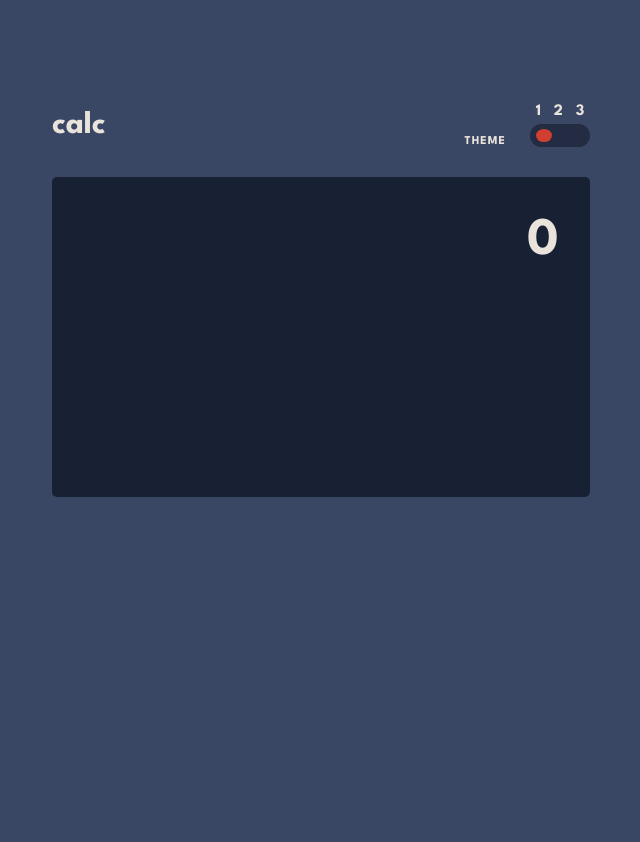
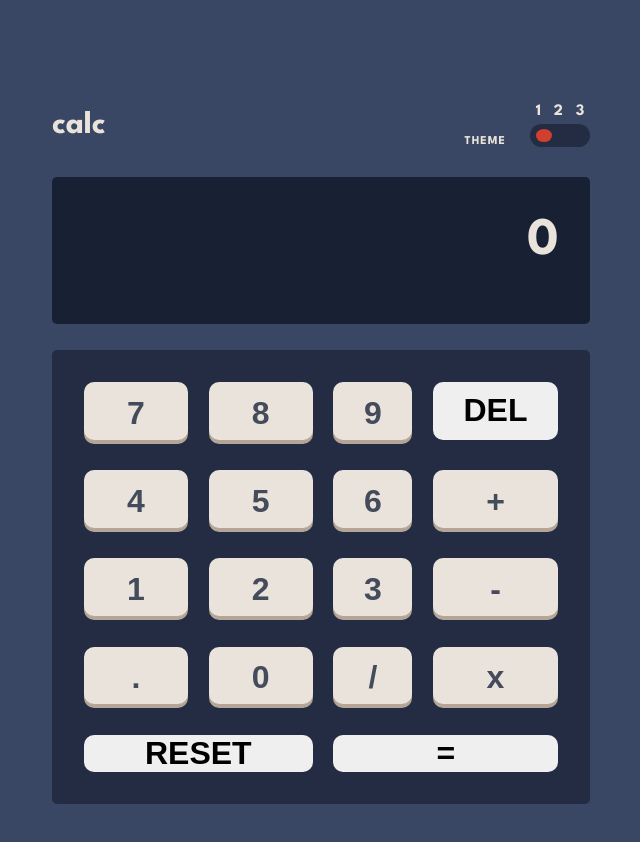
Before and after one commit to FelipeFama/calculator-app-main, a React (Vite) app: page / in a window 1280 px wide. Shown: the top 842 px of the page, without its empty margins (319-959 px from the left). Before the commit the page ends 800 px from the top, so only its background shows below. Built offline with nearby package versions, Linux system fonts and the light colour scheme.

Commit message:
Feat: calculator styles

```diff
--- a/src/components/calculator/Calculator/index.tsx
+++ b/src/components/calculator/Calculator/index.tsx
@@ -1,7 +1,7 @@
 import React from "react";
 import { Calculator } from "./styles";
 import { Screen } from "../Screen";
-import Keypad from "../Keypad";
+import { Keypad } from "../Keypad";
 
 export default function CalculatorComponent() {
   return (
--- a/src/components/calculator/Calculator/styles.ts
+++ b/src/components/calculator/Calculator/styles.ts
@@ -10,4 +10,10 @@ export const Calculator = styled.section`
   * {
     transition: background-color 1s, color 0.1s ease-in-out;
   }
+  button {
+    border: none;
+    font-size: 2rem;
+    font-weight: 700;
+    cursor: pointer;
+  }
 `;
--- a/src/components/calculator/Keypad/index.tsx
+++ b/src/components/calculator/Keypad/index.tsx
@@ -1,9 +1,34 @@
 import React from "react";
+import {
+  DeleteKey,
+  EqualsKey,
+  NumberKeys,
+  OperatorKeys,
+  PressKeys,
+  ResetKey,
+} from "./styles";
 
-export default function Keypad() {
+export function Keypad() {
   return (
-    <article>
-      <div></div>
-    </article>
+    <PressKeys>
+      <NumberKeys value="7">7</NumberKeys>
+      <NumberKeys value="8">8</NumberKeys>
+      <NumberKeys value="9">9</NumberKeys>
+      <DeleteKey>DEL</DeleteKey>
+      <NumberKeys value="4">4</NumberKeys>
+      <NumberKeys value="5">5</NumberKeys>
+      <NumberKeys value="6">6</NumberKeys>
+      <OperatorKeys value="+">+</OperatorKeys>
+      <NumberKeys value="1">1</NumberKeys>
+      <NumberKeys value="2">2</NumberKeys>
+      <NumberKeys value="3">3</NumberKeys>
+      <OperatorKeys value="-">-</OperatorKeys>
+      <NumberKeys value=".">.</NumberKeys>
+      <NumberKeys value="0">0</NumberKeys>
+      <OperatorKeys value="/">/</OperatorKeys>
+      <OperatorKeys value="x">x</OperatorKeys>
+      <ResetKey value="reset">RESET</ResetKey>
+      <EqualsKey value="=">=</EqualsKey>
+    </PressKeys>
   );
 }
--- a/src/components/calculator/Keypad/styles.ts
+++ b/src/components/calculator/Keypad/styles.ts
@@ -1 +1,39 @@
 import styled from "styled-components";
+
+export const PressKeys = styled.article`
+  background-color: ${({ theme }) => theme.colors.keypad};
+  display: grid;
+  row-gap: 1.9rem;
+  column-gap: 1.3rem;
+  grid-template: repeat(5, 1fr) / repeat() 4, 1fr;
+  grid-auto-flow: row;
+  padding: 2rem;
+  border-radius: 5px;
+  margin-top: 1.6rem;
+  button {
+    border-radius: 10px;
+  }
+`;
+
+export const NumberKeys = styled.button`
+  background-color: ${({ theme }) => theme.colors.key};
+  box-shadow: 0 4px ${({ theme }) => theme.colors.keyShadow};
+  color: ${({ theme }) => theme.colors.keyText};
+  padding: 0.8rem 0 0.5rem 0;
+  text-align: center;
+  border-radius: 10px;
+`;
+
+export const OperatorKeys = styled(NumberKeys)``;
+
+export const DeleteKey = styled.button`
+  font-size: 1.5rem;
+`;
+
+export const ResetKey = styled(DeleteKey)`
+  grid-column: 1 / span 2;
+`;
+
+export const EqualsKey = styled(DeleteKey)`
+  grid-column: 3 / span 2;
+`;
--- a/src/components/calculator/Screen/styles.ts
+++ b/src/components/calculator/Screen/styles.ts
@@ -7,7 +7,7 @@ export const ShowScreen = styled.article`
   justify-content: flex-end;
   border-radius: 5px;
   font-size: 3.3rem;
-  height: 40vh;
+  height: 9.2rem;
   letter-spacing: 1px;
   margin-top: 0.9rem;
   padding: 2.5rem 1.9rem;
```
